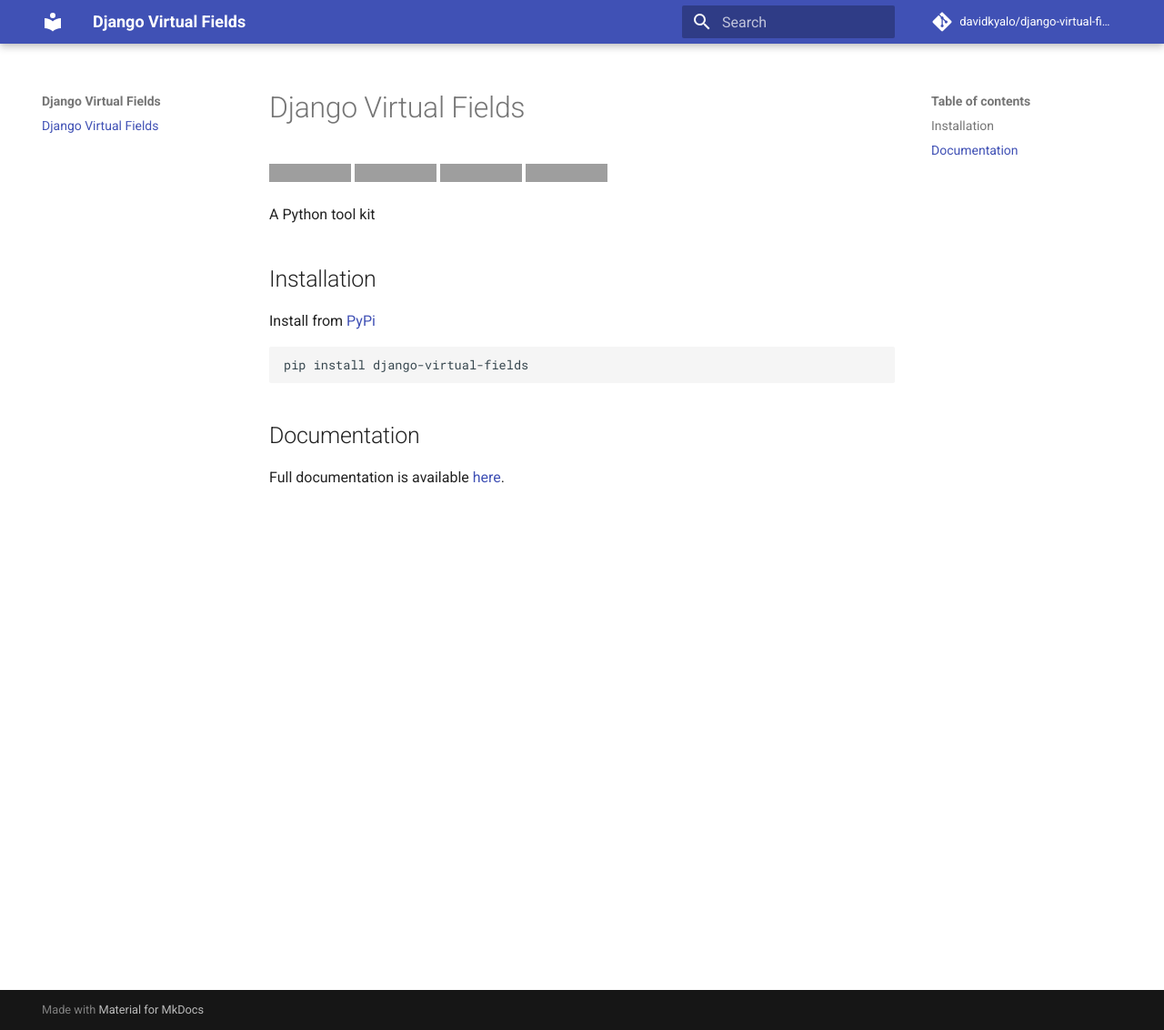
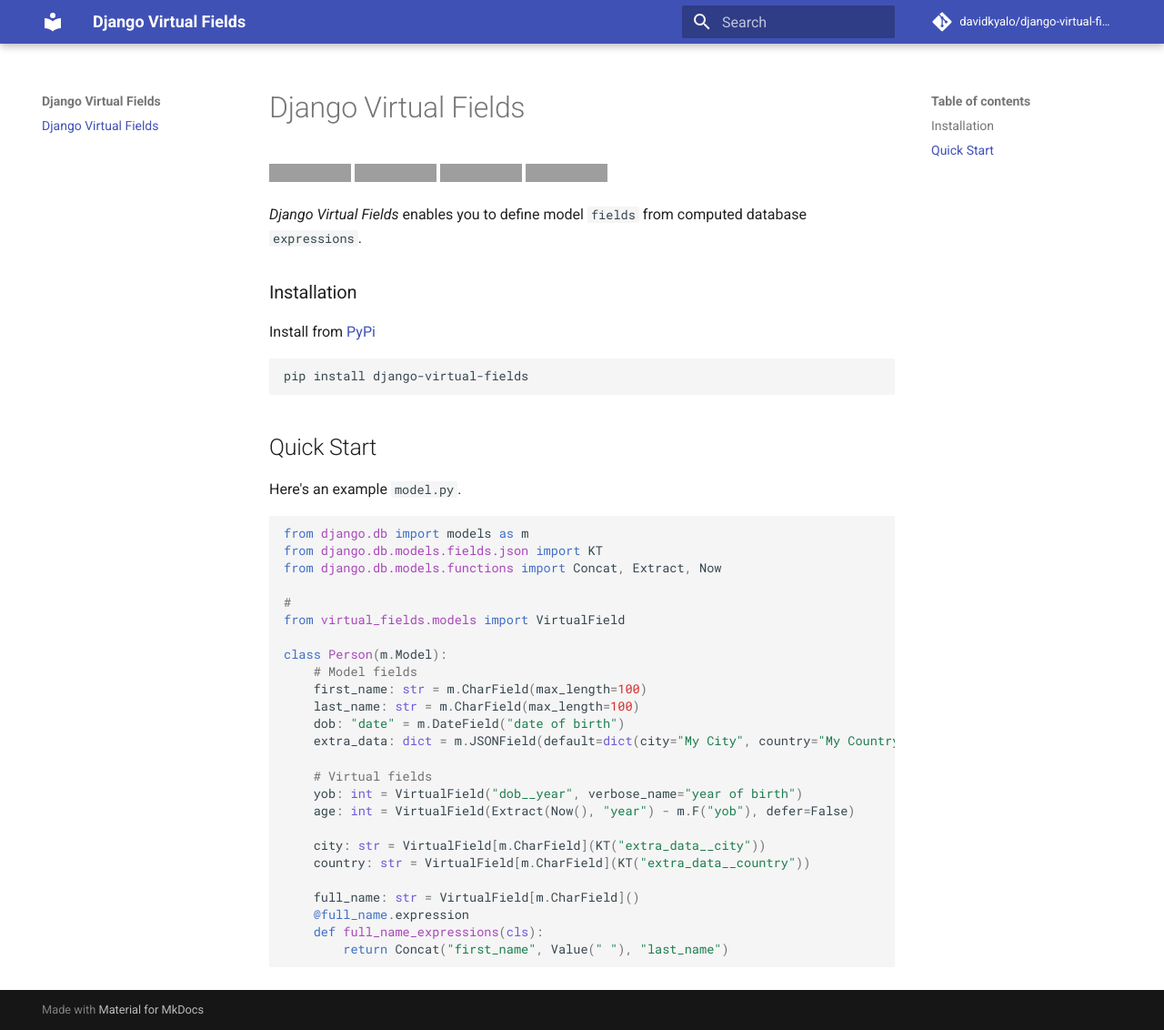
Before and after one commit to davidkyalo/django-virtual-fields, an MkDocs documentation site: the page built from docs/index.md, in a window 1280 px wide and 1132 px high. Shown: the whole window at 91% size. Built offline with MkDocs 1.6.1 and Material for MkDocs 9.7.7, drawn with Linux system fonts in a browser that asks for light colours; comment, search, counter and statistics services are not loaded; the version menu is left out; grey boxes are pictures that could not be loaded.

Commit message:
Update index.md

````diff
--- a/docs/index.md
+++ b/docs/index.md
@@ -6,12 +6,9 @@
 [![Build status][ci-image]][ci-link]
 [![Coverage status][codecov-image]][codecov-link]
 
+_Django Virtual Fields_ enables you to define model `fields` from computed database `expressions`.
 
-A Python tool kit
-
-
-
-## Installation
+### Installation
 
 Install from [PyPi](https://pypi.org/project/django-virtual-fields/)
 
@@ -19,11 +16,38 @@
 pip install django-virtual-fields
 ```
 
-## Documentation
+## Quick Start
 
-Full documentation is available [here][docs-link].
+Here's an example `model.py`.
 
+```python
+from django.db import models as m
+from django.db.models.fields.json import KT
+from django.db.models.functions import Concat, Extract, Now
 
+#
+from virtual_fields.models import VirtualField
+
+class Person(m.Model):
+    # Model fields
+    first_name: str = m.CharField(max_length=100)
+    last_name: str = m.CharField(max_length=100)
+    dob: "date" = m.DateField("date of birth")
+    extra_data: dict = m.JSONField(default=dict(city="My City", country="My Country"))
+
+    # Virtual fields
+    yob: int = VirtualField("dob__year", verbose_name="year of birth")
+    age: int = VirtualField(Extract(Now(), "year") - m.F("yob"), defer=False)
+
+    city: str = VirtualField[m.CharField](KT("extra_data__city"))
+    country: str = VirtualField[m.CharField](KT("extra_data__country"))
+
+    full_name: str = VirtualField[m.CharField]()
+    @full_name.expression
+    def full_name_expressions(cls):
+        return Concat("first_name", Value(" "), "last_name")
+
+```
 
 
 
@@ -32,7 +56,7 @@
 [pypi-link]: https://pypi.python.org/pypi/django-virtual-fields
 [pyversions-image]: https://img.shields.io/pypi/pyversions/django-virtual-fields.svg
 [pyversions-link]: https://pypi.python.org/pypi/django-virtual-fields
-[ci-image]: https://github.com/davidkyalo/django-virtual-fields/actions/workflows/workflow.yaml/badge.svg?event=push&branch=main
+[ci-image]: https://github.com/davidkyalo/django-virtual-fields/actions/workflows/workflow.yaml/badge.svg?event=push&branch=master
 [ci-link]: https://github.com/davidkyalo/django-virtual-fields/actions?query=workflow%3ACI%2FCD+event%3Apush+branch%3Amaster
-[codecov-image]: https://codecov.io/gh/davidkyalo/django-virtual-fields/branch/main/graph/badge.svg
+[codecov-image]: https://codecov.io/gh/davidkyalo/django-virtual-fields/branch/master/graph/badge.svg
 [codecov-link]: https://codecov.io/gh/davidkyalo/django-virtual-fields
````
